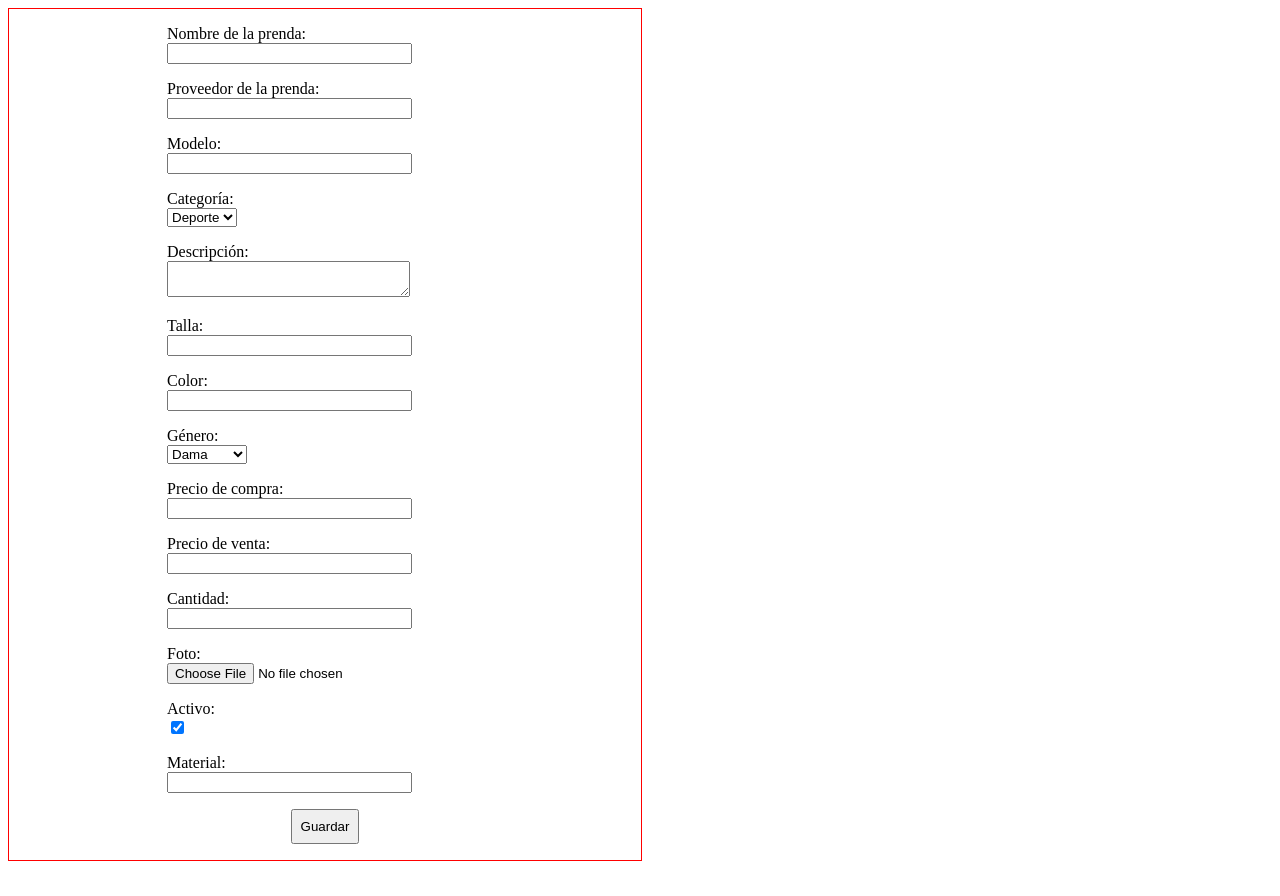
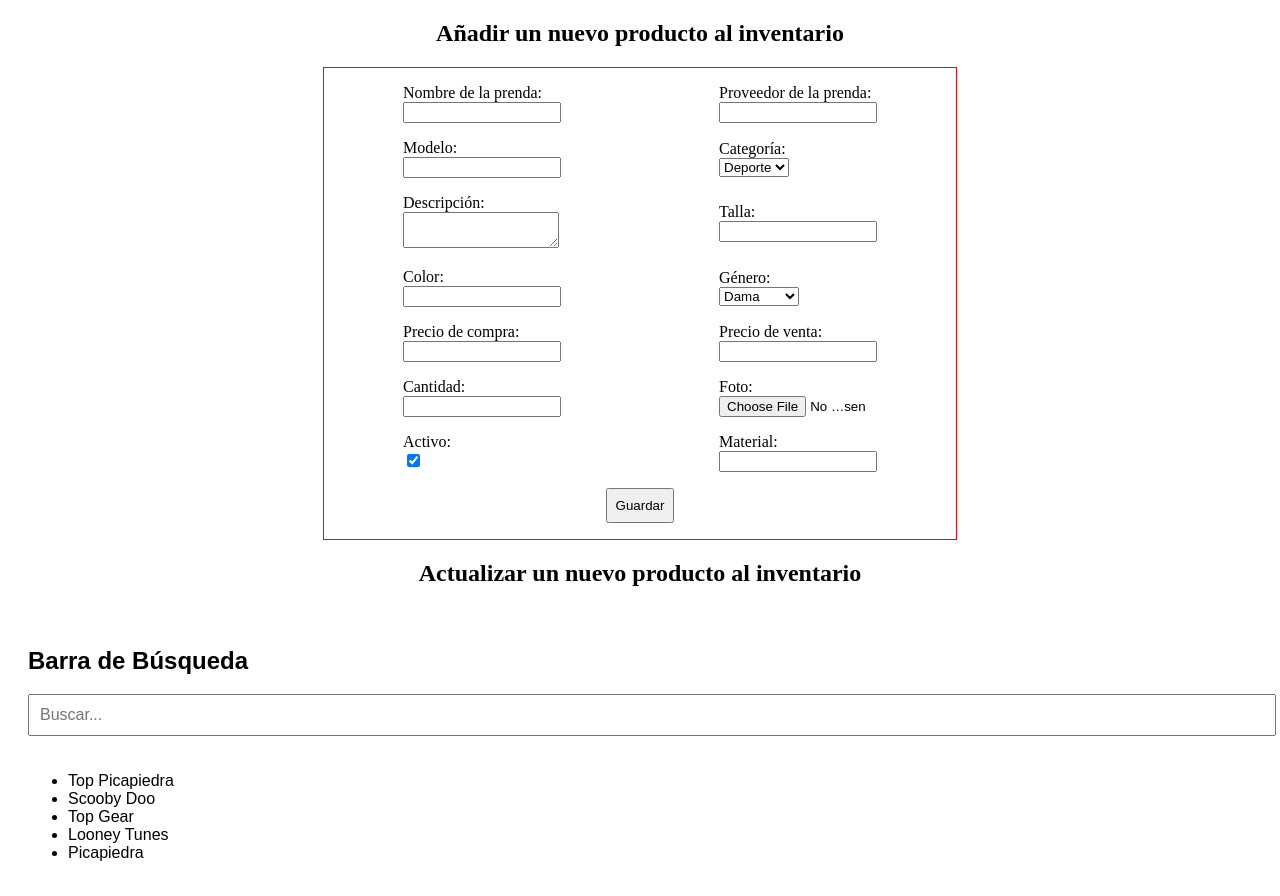
Before and after one commit to ManuelCode98/store, a React (Vite) app in the folder client/: page / in a window 1280 px wide. Shown: the top 896 px of the page. Before the commit the page ends 869 px from the top, so only its background shows below. Built offline with nearby package versions, Linux system fonts and the light colour scheme.

Commit message:
Se agrego el componente de barra de busqueda falta organizarle cosas

```diff
--- a/client/src/App.css
+++ b/client/src/App.css
@@ -2,3 +2,7 @@ html {
     margin: 0px;
     padding: 0px;
 }
+
+.subtitle {
+    text-align: center;
+}
--- a/client/src/App.tsx
+++ b/client/src/App.tsx
@@ -1,11 +1,26 @@
 import CreateProduct from './components/CreateProduct/CreateProduct';
 import './App.css';
+import SearchBar from './components/SearchBar/SearchBar';
 
 function App() {
 
+  const styleH2 = {
+    margin: '0 auto',
+    paddingBottom: '20px'
+  }
+
   return (
     <>
-      <CreateProduct/>
+      <div>
+        <h2 className='subtitle' >Añadir un nuevo producto al inventario</h2>
+        <CreateProduct/>
+      </div>
+
+      <div>
+        <h2 className='subtitle' >Actualizar un nuevo producto al inventario</h2>
+        <SearchBar/>
+        <CreateProduct/>
+      </div>
     </>
   )
 }
--- a/client/src/components/CreateProduct/CreateProduct.css
+++ b/client/src/components/CreateProduct/CreateProduct.css
@@ -1,23 +1,24 @@
 
 .form {
-    display: flex;
-    flex-direction: column;
-    align-items: center;
+    display: grid;
+    margin: 0 auto;
+    grid-template-columns: repeat(2, 1fr);
     width: 50%;
     border: 1px solid red;
     padding-top: 1rem;
+    place-items: center;
 }
 
 .container-label {
     display: flex;
     flex-direction: column;
-    /* border: 1px solid black; */
+    justify-items: center;
     width: 50%;
     margin-bottom: 1rem;
 }
 
 input, textarea {
-    width: 75%;
+    width: 95%;
 }
 
 .input-checkbox {
@@ -27,4 +28,5 @@ input, textarea {
 .button-submit {
     padding: 0.5rem;
     margin-bottom: 1rem;
+    grid-column: span 2;
 }
--- a/client/src/components/CreateProduct/CreateProduct.tsx
+++ b/client/src/components/CreateProduct/CreateProduct.tsx
@@ -90,6 +90,7 @@ const CreateProduct = () => {
             name="description"
             value={formData.description}
             onChange={handleChange}
+            // required
           />
         </label>
       </div>
@@ -206,7 +207,7 @@ const CreateProduct = () => {
             name="material"
             value={formData.material}
             onChange={handleChange}
-            required
+            // required
           />
         </label>
       </div>
--- a/client/src/components/CreateProduct/services/photo/optimizeImage.service.ts
+++ b/client/src/components/CreateProduct/services/photo/optimizeImage.service.ts
@@ -8,9 +8,9 @@ const optimizeImageService = async( image:any ) => {
     const imageCompressor = await new Promise( resolv =>{
 
         new compressor( image, {
-            quality: 0.6,
-            maxWidth: 500,
-            maxHeight: 500,
+            quality: 0.7,
+            maxWidth: 800,
+            maxHeight: 800,
             success: ( result:any )=>{
                 resolv( result );
             },
--- a/client/src/components/CreateProduct/services/photo/savePhotoOfTheNewProduct.service.ts
+++ b/client/src/components/CreateProduct/services/photo/savePhotoOfTheNewProduct.service.ts
@@ -3,7 +3,7 @@ import optimizeImageService from "./optimizeImage.service";
 
 const conexionImgbb = `https://api.imgbb.com/1/upload?key=12474afbd8f57b42c6df468c4bcf3cd7`;
 
-const savePhotoOfTheNewProductService = async( productPhotoOtherState:File )=>{
+const savePhotoOfTheNewProductService = async( productPhotoOtherState:any )=>{
 
     swal.fire( {
         text: 'Subiendo imagen por favor espere...',
@@ -24,10 +24,11 @@ const savePhotoOfTheNewProductService = async( productPhotoOtherState:File )=>{
         const uploadProductPhoto = await http.post( conexionImgbb,formData, {
             headers: {
                 "Content-Type": "multipart/form-data"
-            }})
+            }, timeout: 5000 })
 
         const { success } = uploadProductPhoto.data;
         const { url } = uploadProductPhoto.data.data;
+
 
         swal.fire({
             text: 'Imagen guardada...',
--- /dev/null
+++ b/client/src/components/SearchBar/SearchBar.tsx
@@ -0,0 +1,59 @@
+import React, { useState } from 'react';
+
+// Definimos el tipo de los datos que vamos a buscar
+interface Item {
+  id: number;
+  nombre: string;
+}
+
+const SearchBar: React.FC = () => {
+  // Datos de ejemplo
+  const datos: Item[] = [
+    { id: 1, nombre: 'Top Picapiedra' },
+    { id: 2, nombre: 'Scooby Doo' },
+    { id: 3, nombre: 'Top Gear' },
+    { id: 4, nombre: 'Looney Tunes' },
+    { id: 5, nombre: 'Picapiedra' },
+  ];
+
+  // Estado para el término de búsqueda
+  const [terminoBusqueda, setTerminoBusqueda] = useState<string>('');
+
+  // Función para filtrar los resultados
+  const filtrarResultados = (datos: Item[], termino: string): Item[] => {
+    if (!termino.trim()) return datos;
+
+    const terminoMinusculas = termino.toLowerCase();
+
+    return datos.filter((item) =>
+      item.nombre.toLowerCase().includes(terminoMinusculas)
+    );
+  };
+
+  const resultados = filtrarResultados(datos, terminoBusqueda);
+
+  return (
+    <div style={{ padding: '20px', fontFamily: 'Arial' }}>
+      <h2>Barra de Búsqueda</h2>
+      <input
+        type="text"
+        placeholder="Buscar..."
+        value={terminoBusqueda}
+        onChange={(e) => setTerminoBusqueda(e.target.value)}
+        style={{ width: '100%', padding: '10px', fontSize: '16px', marginBottom: '20px' }}
+      />
+
+      <ul>
+        {resultados.length > 0 ? (
+          resultados.map((item) => (
+            <li key={item.id}>{item.nombre}</li>
+          ))
+        ) : (
+          <li>No se encontraron resultados.</li>
+        )}
+      </ul>
+    </div>
+  );
+};
+
+export default SearchBar;
```
Also changed, not shown: 1 other file (tests, documents, lock files or other folders).
